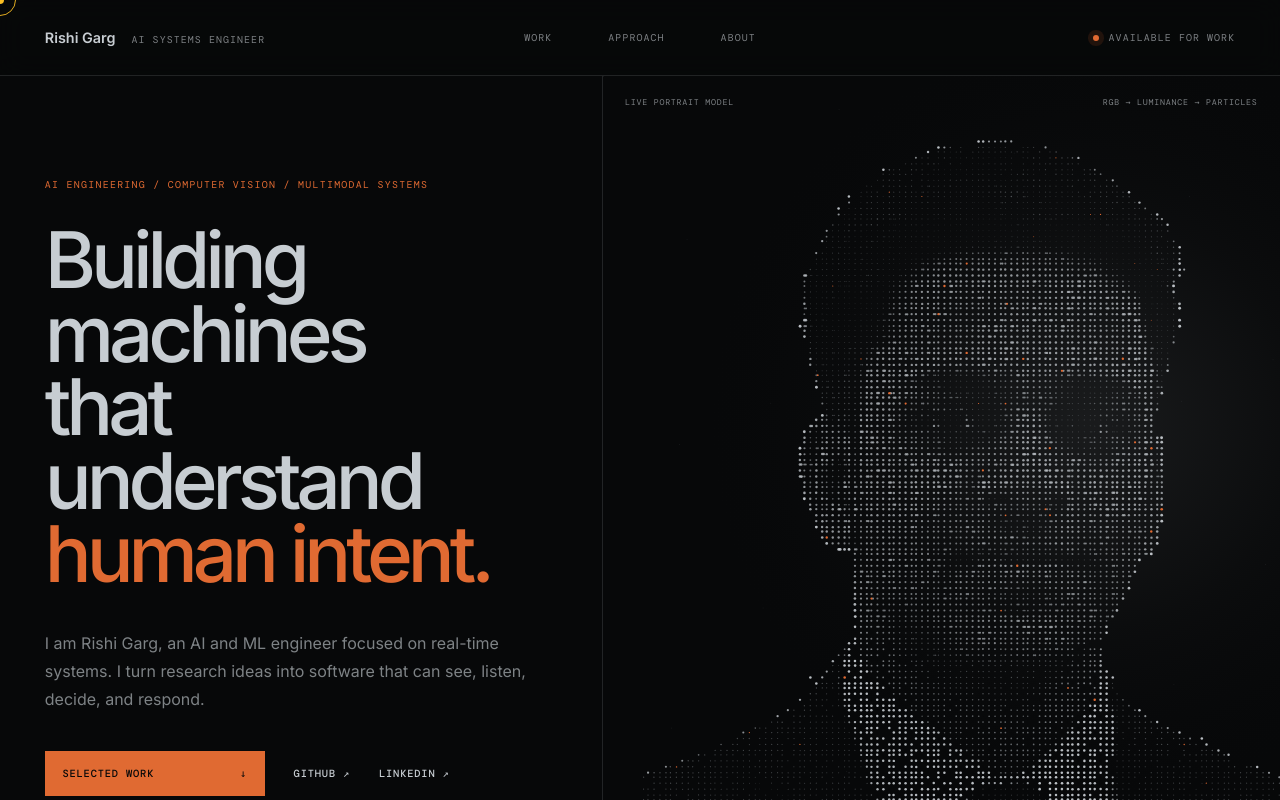
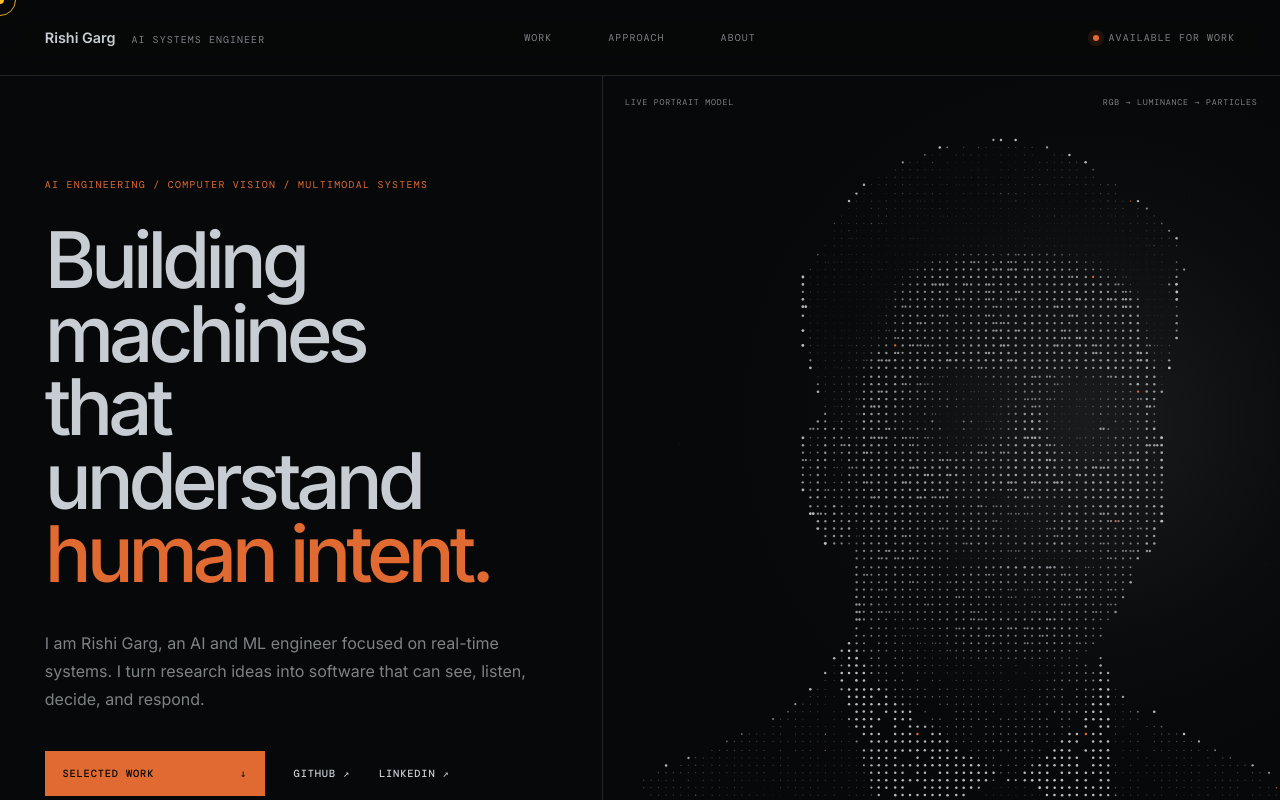
Before and after one commit to TECHSCHOLAR777/PortFolio, a Next.js app: page / in a window 1280 px wide. Shown: the top 800 px of the page. Built offline with nearby package versions, Linux system fonts and the light colour scheme; a web font is replaced by a local one.

Commit message:
Tune portrait rendering performance

```diff
--- a/app/page.tsx
+++ b/app/page.tsx
@@ -66,7 +66,7 @@ export default function PortfolioPage() {
             <ParticlePortrait
               src="/rishi-portrait.jpeg"
               accentColor="#e06a32"
-              particleDensity={1.12}
+              particleDensity={0.82}
               backgroundTreatment="halo"
             />
             <div className="portrait-label portrait-label-bottom">
```
